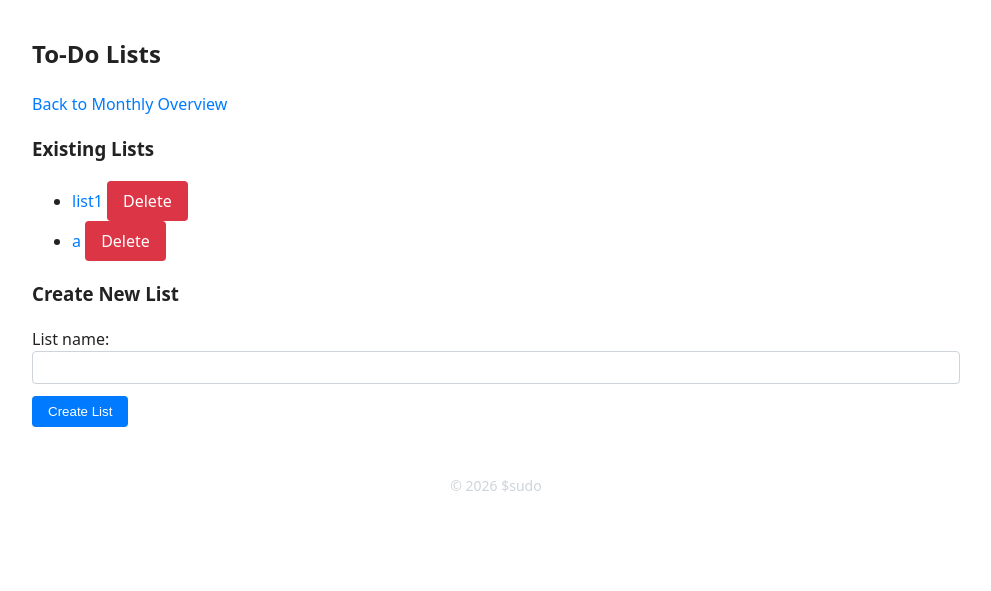
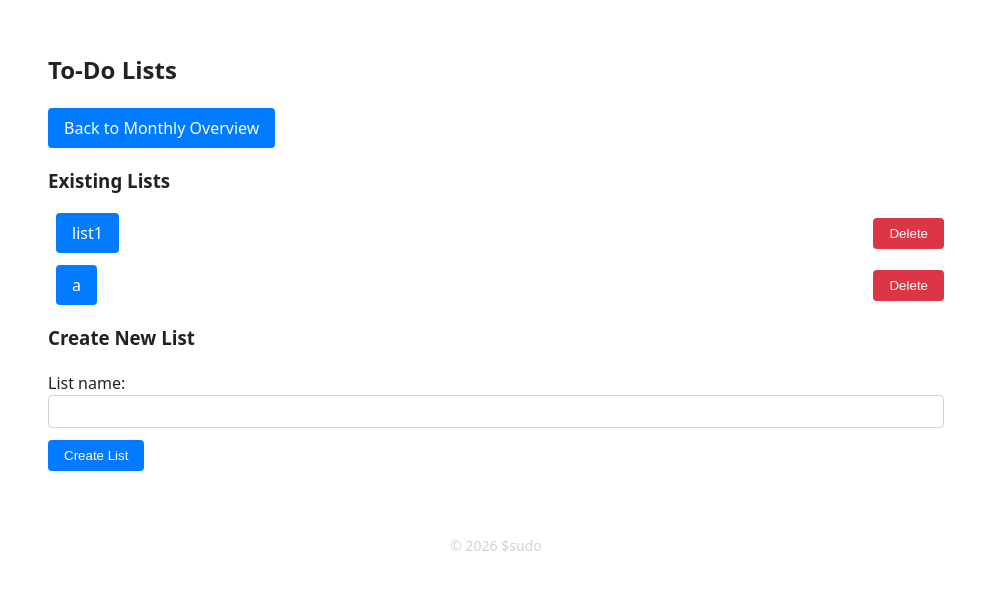
Before and after one commit to codyjwalker/DailyTaskTracker, a Flask app: page /todolists in a window 1280 px wide. Shown: the part 49-640 px from the top of the page, without its empty margins (144-1135 px from the left). Run offline with Flask 3, Linux system fonts and the light colour scheme; a user stored in the database is signed in.

Commit message:
improve styling of todo lists page

```diff
--- a/app/routes/todo.py
+++ b/app/routes/todo.py
@@ -1,5 +1,6 @@
 # app/routes/todo.py
 """Routes for the To‑Do list."""
+
 from datetime import datetime, timedelta
 from flask import (
     render_template,
@@ -59,7 +60,8 @@ def confirm_delete_list(list_id):
 @bp.route('/todolist/<int:list_id>', methods=['GET', 'POST'])
 @login_required
 def todolist(list_id):
-    """Render the To‑Do list for a given list_id and handle add/complete/remove actions."""
+    """Render the To‑Do list for a given list_id and handle add/complete/remove
+    actions."""
     todo_list = (
         TodoList.query.filter_by(id=list_id, user_id=current_user.id)
         .first_or_404()
--- a/app/static/css/style.css
+++ b/app/static/css/style.css
@@ -1,6 +1,6 @@
-/* app/static/css/styles.css */
+/* app/static/css/style.css */
 
-/* 1. Theme variables ------------------------------------------------------- */
+/* 1. Theme variables -------------------------------------------------------------- */
 :root {
   --bg: #ffffff;
   --text: #222222;
@@ -23,7 +23,7 @@ html[data-theme="dark"] {
   --border: #555555;
 }
 
-/* 2. Global styles -------------------------------------------------------- */
+/* 2. Global styles -------------------------------------------------------------- */
 html, body {
   margin: 0;
   padding: 0;
@@ -37,7 +37,7 @@ html, body {
 a { color: var(--accent); text-decoration: none; }
 a:hover { text-decoration: underline; }
 
-/* 3. Navigation ----------------------------------------------------------- */
+/* 3. Navigation -------------------------------------------------------------- */
 .navbar {
   display: flex;
   justify-content: space-between;
@@ -54,16 +54,16 @@ a:hover { text-decoration: underline; }
   color: var(--text);
 }
 
-/* 4. Container & layout --------------------------------------------------- */
+/* 4. Container & layout ------------------------------------------------------- */
 .container { max-width: 960px; margin: 0 auto; padding: 1rem; }
 
-/* 5. Flash messages ------------------------------------------------------- */
+/* 5. Flash messages ------------------------------------------------------------- */
 .flashes { margin-bottom: 1rem; }
 .flash { padding: .75rem 1rem; margin-bottom: .5rem; border-radius: var(--border-radius); }
 .flash.success { background: var(--success); color: var(--bg); }
-.flash.info    { background: var(--accent);  color: var(--bg); }
+.flash.info { background: var(--accent); color: var(--bg); }
 .flash.warning { background: var(--warning); color: var(--text); }
-.flash.danger  { background: var(--danger);  color: var(--bg); }
+.flash.danger { background: var(--danger); color: var(--bg); }
 
 /* 6. Buttons -------------------------------------------------------------- */
 .btn {
@@ -80,7 +80,7 @@ a:hover { text-decoration: underline; }
 .btn.complete-btn { background: var(--success); }
 .btn.remove-btn { background: var(--warning); }
 
-/* 7. Forms --------------------------------------------------------------- */
+/* 7. Forms -------------------------------------------------------------- */
 form .form-group { margin-bottom: .75rem; }
 form .form-control {
   width: 100%;
@@ -91,7 +91,7 @@ form .form-control {
   color: var(--text);
 }
 
-/* 8. Monthly overview table --------------------------------------------- */
+/* 8. Monthly overview table ------------------------------------------------------- */
 .monthly-table { width: 100%; border-collapse: collapse; }
 .monthly-table th, .monthly-table td {
   border: 1px solid var(--border);
@@ -103,9 +103,20 @@ form .form-control {
 .monthly-table .status.done { color: var(--success); }
 .monthly-table .status.not-done { color: var(--danger); }
 
-/* 9. Navigation arrows in month view ------------------------------------- */
+/* 9. Navigation arrows in month view ------------------------------------------ */
 .nav-arrows a { margin: 0 0.5rem; color: var(--accent); text-decoration: none; }
 .nav-arrows a:hover { text-decoration: underline; }
 
-/* 10. Footer ------------------------------------------------------------- */
+/* 10. Footer -------------------------------------------------------------- */
 footer { text-align: center; margin-top: 2rem; color: var(--border); font-size: .875rem; }
+
+/* 11. Todo List page styling ----------------------------------------------------- */
+.list-item {
+  display: flex;
+  justify-content: space-between;
+  align-items: center;
+  margin-bottom: 0.75rem;
+}
+.list-item .btn {
+  margin-left: 0.5rem;
+}
--- a/app/templates/todo/lists.html
+++ b/app/templates/todo/lists.html
@@ -1,20 +1,23 @@
 {% extends "base.html" %}
+
 {% block title %}To‑Do Lists{% endblock %}
+
 {% block content %}
+<div class="container">
   <h2>To‑Do Lists</h2>
-  <p><a href="{{ url_for('main.monthly') }}">Back to Monthly Overview</a></p>
+  <a href="{{ url_for('main.monthly') }}" class="btn">Back to Monthly Overview</a>
 
   <h3>Existing Lists</h3>
   {% if todo_lists %}
-    <ul class="list-group">
-      {% for lst in todo_lists %}
-        <li class="list-item">
-          <span>
-            <a href="{{ url_for('main.todolist', list_id=lst.id) }}">{{ lst.name }}</a></span>
-          <a href="{{ url_for('main.confirm_delete_list', list_id=lst.id) }}" class="btn delete-btn">Delete</a>
-        </li>
-      {% endfor %}
-    </ul>
+    {% for lst in todo_lists %}
+      <div class="list-item">
+        <a href="{{ url_for('main.todolist', list_id=lst.id) }}" class="btn">{{ lst.name }}</a>
+        <form method="post" action="{{ url_for('main.confirm_delete_list', list_id=lst.id) }}" style="display:inline;">
+			<input type="hidden" name="csrf_token" value="{{ csrf_token() }}">
+          <button type="submit" class="btn delete-btn">Delete</button>
+        </form>
+      </div>
+    {% endfor %}
   {% else %}
     <p>No to‑do lists yet.</p>
   {% endif %}
@@ -22,11 +25,11 @@
   <h3>Create New List</h3>
   <form method="post" action="{{ url_for('main.todolists') }}">
     <input type="hidden" name="csrf_token" value="{{ csrf_token() }}">
-    <input type="hidden" name="action" value="create">
     <div class="form-group">
-      <label for="name">List name:</label>
-      <input type="text" id="name" name="name" required class="form-control">
+      <label for="list_name">List name:</label>
+      <input type="text" id="list_name" name="name" class="form-control" required>
     </div>
     <button type="submit" class="btn">Create List</button>
   </form>
+</div>
 {% endblock %}
```
Also changed, not shown: app/templates/todo/todolist.html (+4 -4 lines), instance/app.db.
